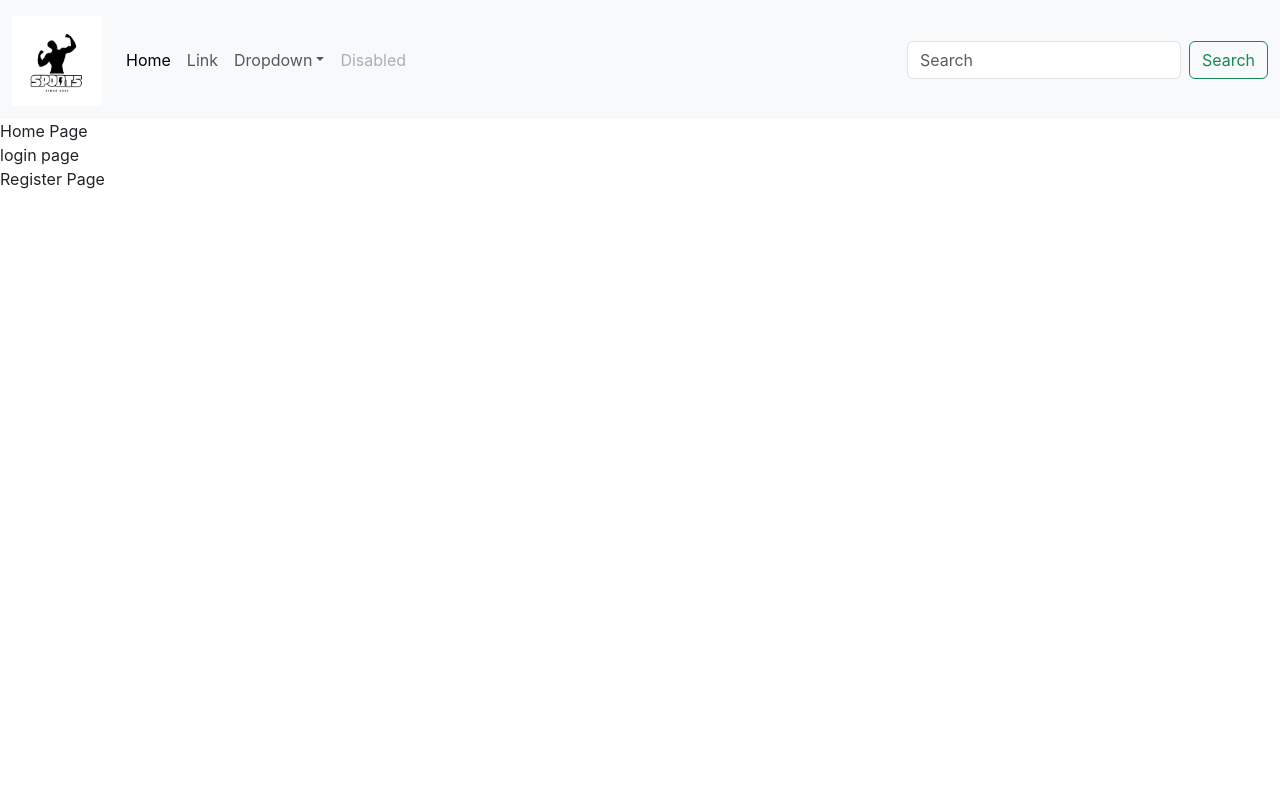
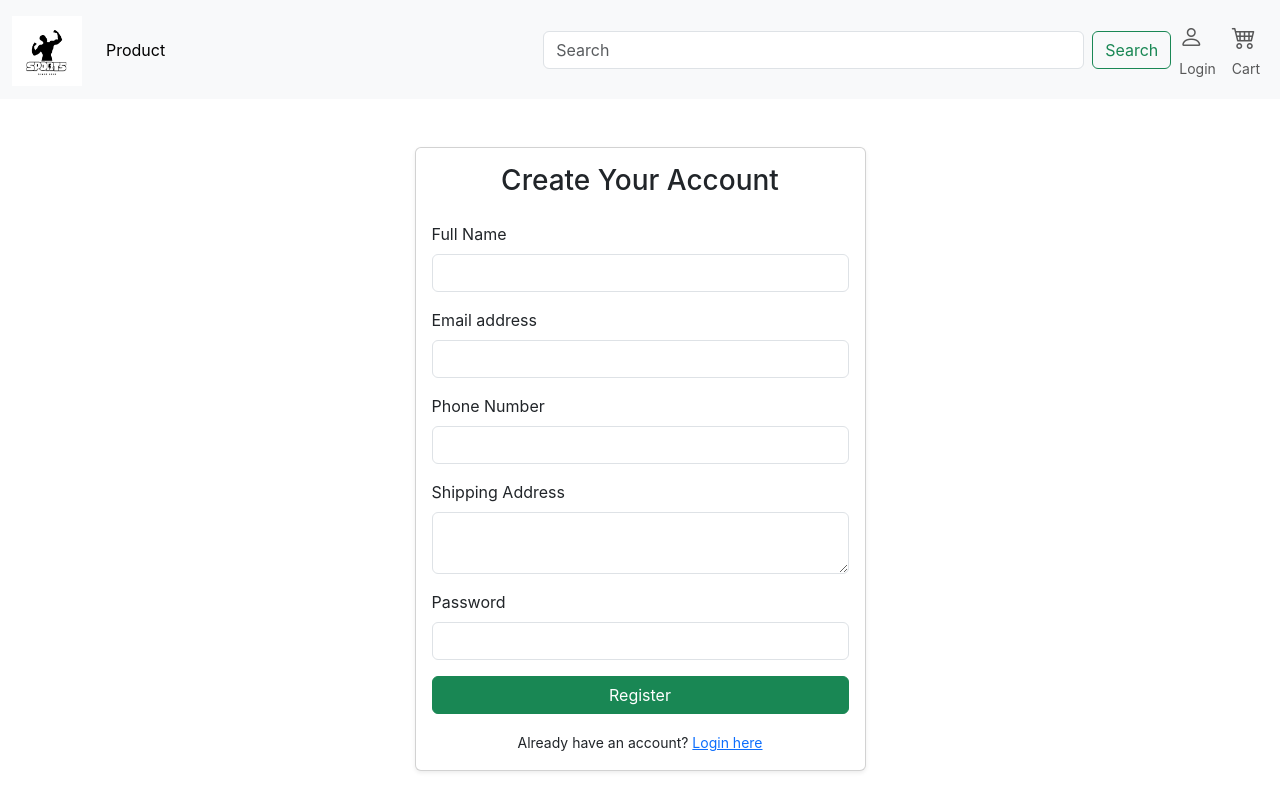
Before and after one commit to junaid11P/MERN, a React (Create React App) app in the folder SportAccessories/frontend/: page /Legister in a window 1280 px wide. Shown: the top 810 px of the page. Built offline with nearby package versions, Linux system fonts and the light colour scheme.

Commit message:
login and register

```diff
--- a/SportAccessories/frontend/public/index.html
+++ b/SportAccessories/frontend/public/index.html
@@ -24,8 +24,13 @@
       work correctly both with client-side routing and a non-root public URL.
       Learn how to configure a non-root public URL by running `npm run build`.
     -->
-    <title>React App</title>
+    <title>Sports</title>
     <link href="https://cdn.jsdelivr.net/npm/bootstrap@5.3.6/dist/css/bootstrap.min.css" rel="stylesheet" integrity="sha384-4Q6Gf2aSP4eDXB8Miphtr37CMZZQ5oXLH2yaXMJ2w8e2ZtHTl7GptT4jmndRuHDT" crossorigin="anonymous">
+
+    <!-- Bootstrap Icons
+    -->
+    <link rel="stylesheet" href="https://cdn.jsdelivr.net/npm/bootstrap-icons@1.10.5/font/bootstrap-icons.css">
+
   </head>
   <body>
     <noscript>You need to enable JavaScript to run this app.</noscript>
--- a/SportAccessories/frontend/src/App.js
+++ b/SportAccessories/frontend/src/App.js
@@ -1,18 +1,22 @@
-import React from 'react'
-import Navbar from './component/Navbar'
-import Home from './pages/Home'
-import Login from './pages/Login'
-import Register from './pages/Register'
+// src/App.jsx
+import React from 'react';
+import { BrowserRouter as Router, Routes, Route } from 'react-router-dom';
+import Navbar from './component/Navbar';
+import Home from './pages/Home';
+import Login from './pages/Login';
+import Register from './pages/Register';
 
 const App = () => {
   return (
-    <div>
+    <Router>
       <Navbar />
-      <Home />
-      <Login />
-      <Register />
-    </div>
-  )
-}
+      <Routes>
+        <Route path="/" element={<Home />} />
+        <Route path="/Login" element={<Login />} />
+        <Route path="/Legister" element={<Register />} />
+      </Routes>
+    </Router>
+  );
+};
 
-export default App
+export default App;
--- a/SportAccessories/frontend/src/component/Navbar.jsx
+++ b/SportAccessories/frontend/src/component/Navbar.jsx
@@ -1,50 +1,58 @@
 /* eslint-disable jsx-a11y/anchor-is-valid */
-import React from 'react'
-
+import React from 'react';
 
 const Navbar = () => {
   return (
     <div>
-      <nav class="navbar navbar-expand-lg bg-body-tertiary">
-        <div class="container-fluid">
-            <a class="navbar-brand" href="#"><img src="1.png" alt="Logo" width="90" height="90" class="d-inline-block align-text-top" />
+      <nav className="navbar navbar-expand-lg bg-body-tertiary">
+        <div className="container-fluid">
+          <a className="navbar-brand" href="Home.jsx" title="Home">
+            {/* Logo on the left */}
+            <img src="1.png" alt="Logo" width="70" height="70" className="d-inline-block align-text-top" />
           </a>
         <button class="navbar-toggler" type="button" data-bs-toggle="collapse" data-bs-target="#navbarSupportedContent" aria-controls="navbarSupportedContent" aria-expanded="false" aria-label="Toggle navigation">
       <span class="navbar-toggler-icon"></span>
     </button>
-
     <div class="collapse navbar-collapse" id="navbarSupportedContent">
       <ul class="navbar-nav me-auto mb-2 mb-lg-0">
         <li class="nav-item">
-                <a class="nav-link active" aria-current="page" href="#">Home</a>
-                </li>
-                <li class="nav-item">
-                <a class="nav-link" href="#">Link</a>
-                </li>
-                <li class="nav-item dropdown">
-                <a class="nav-link dropdown-toggle" href="#" role="button" data-bs-toggle="dropdown" aria-expanded="false">
-                    Dropdown
-                </a>
-                <ul class="dropdown-menu">
-                    <li><a class="dropdown-item" href="#">Action</a></li>
-                    <li><a class="dropdown-item" href="#">Another action</a></li>
-                    <li><hr class="dropdown-divider" /></li>
-                    <li><a class="dropdown-item" href="#">Something else here</a></li>
-                </ul>
-                </li>
-                <li class="nav-item">
-                <a class="nav-link disabled" aria-disabled="true">Disabled</a>
+          <a class="nav-link active" aria-current="page" href="#">Product</a>
         </li>
       </ul>
-            <form class="d-flex" role="search">
-                <input class="form-control me-2" type="search" placeholder="Search" aria-label="Search"/>
-                <button class="btn btn-outline-success" type="submit">Search</button>
+    </div>
+
+            {/* Centered search bar */}
+            <div className="mx-auto" style={{ width: '50%' }}>
+              <form className="d-flex" role="search">
+                <input className="form-control me-2" type="search" placeholder="Search" aria-label="Search" />
+                <button className="btn btn-outline-success" type="submit">Search</button>
               </form>
             </div>
+
+
+            {/* Login Icon on the right */}
+            <ul className="navbar-nav mb-2 mb-lg-0">
+              <li className="nav-item">
+                <a className="nav-link" href="/Login.jsx" title="Login">
+                  <i className="bi bi-person" style={{ fontSize: '1.5rem' }}></i><br />
+    <small>Login</small>
+                </a>
+              </li>
+            </ul>
+            {/* Cart Icon on the right */}
+            <ul className="navbar-nav mb-2 mb-lg-0">
+              <li className="nav-item">
+                <a className="nav-link" href="/Cart.jsx" title="Cart">
+                  <i className="bi bi-cart4" style={{ fontSize: '1.5rem' }}></i><br />
+    <small>Cart</small>
+                </a>
+              </li>
+            </ul>
+
         </div>
       </nav>
     </div>
-  )
-}
+  );
+};
 
-export default Navbar
+export default Navbar;
--- a/SportAccessories/frontend/src/pages/Login.jsx
+++ b/SportAccessories/frontend/src/pages/Login.jsx
@@ -1,11 +1,40 @@
-import React from 'react'
+// src/components/Login.jsx
+import React from 'react';
+import { Link } from 'react-router-dom'; // make sure you're using react-router-dom
 
 const Login = () => {
   return (
-    <div>
-      login page
+    <div className="container py-5">
+      <div className="row justify-content-center">
+        <div className="col-md-5">
+          <div className="card shadow-sm">
+            <div className="card-body">
+              <h3 className="card-title text-center mb-4">Login</h3>
+              <form>
+                <div className="mb-3">
+                  <label htmlFor="loginEmail" className="form-label">Email address</label>
+                  <input type="email" className="form-control" id="loginEmail" required />
+                </div>
+                <div className="mb-3">
+                  <label htmlFor="loginPassword" className="form-label">Password</label>
+                  <input type="password" className="form-control" id="loginPassword" required />
+                </div>
+                <div className="mb-3 form-check">
+                  <input type="checkbox" className="form-check-input" id="rememberMe" />
+                  <label className="form-check-label" htmlFor="rememberMe">Remember me</label>
+                </div>
+                <button type="submit" className="btn btn-primary w-100">Login</button>
+              </form>
+
+              <div className="text-center mt-3">
+                <small>New customer? <Link to="/register">Register here</Link></small>
+              </div>
+            </div>
+          </div>
+        </div>
+      </div>
     </div>
-  )
-}
+  );
+};
 
-export default Login
+export default Login;
--- a/SportAccessories/frontend/src/pages/Register.jsx
+++ b/SportAccessories/frontend/src/pages/Register.jsx
@@ -1,11 +1,48 @@
-import React from 'react'
+// src/components/Register.jsx
+import React from 'react';
+import { Link } from 'react-router-dom';
 
 const Register = () => {
   return (
-    <div>
-      Register Page
+    <div className="container py-5">
+      <div className="row justify-content-center">
+        <div className="col-md-6 col-lg-5">
+          <div className="card shadow-sm">
+            <div className="card-body">
+              <h3 className="card-title text-center mb-4">Create Your Account</h3>
+              <form>
+                <div className="mb-3">
+                  <label htmlFor="name" className="form-label">Full Name</label>
+                  <input type="text" className="form-control" id="name" required />
+                </div>
+                <div className="mb-3">
+                  <label htmlFor="email" className="form-label">Email address</label>
+                  <input type="email" className="form-control" id="email" required />
+                </div>
+                <div className="mb-3">
+                  <label htmlFor="phone" className="form-label">Phone Number</label>
+                  <input type="tel" className="form-control" id="phone" required />
+                </div>
+                <div className="mb-3">
+                  <label htmlFor="address" className="form-label">Shipping Address</label>
+                  <textarea className="form-control" id="address" rows="2" required></textarea>
+                </div>
+                <div className="mb-3">
+                  <label htmlFor="password" className="form-label">Password</label>
+                  <input type="password" className="form-control" id="password" required />
+                </div>
+                <button type="submit" className="btn btn-success w-100">Register</button>
+              </form>
+
+              <div className="text-center mt-3">
+                <small>Already have an account? <Link to="/login">Login here</Link></small>
+              </div>
+            </div>
+          </div>
+        </div>
+      </div>
     </div>
-  )
-}
+  );
+};
 
-export default Register
+export default Register;
```
Also changed, not shown: SportAccessories/frontend/public/logo1.png (added). Lines whose indentation alone changed are shown as unchanged.
